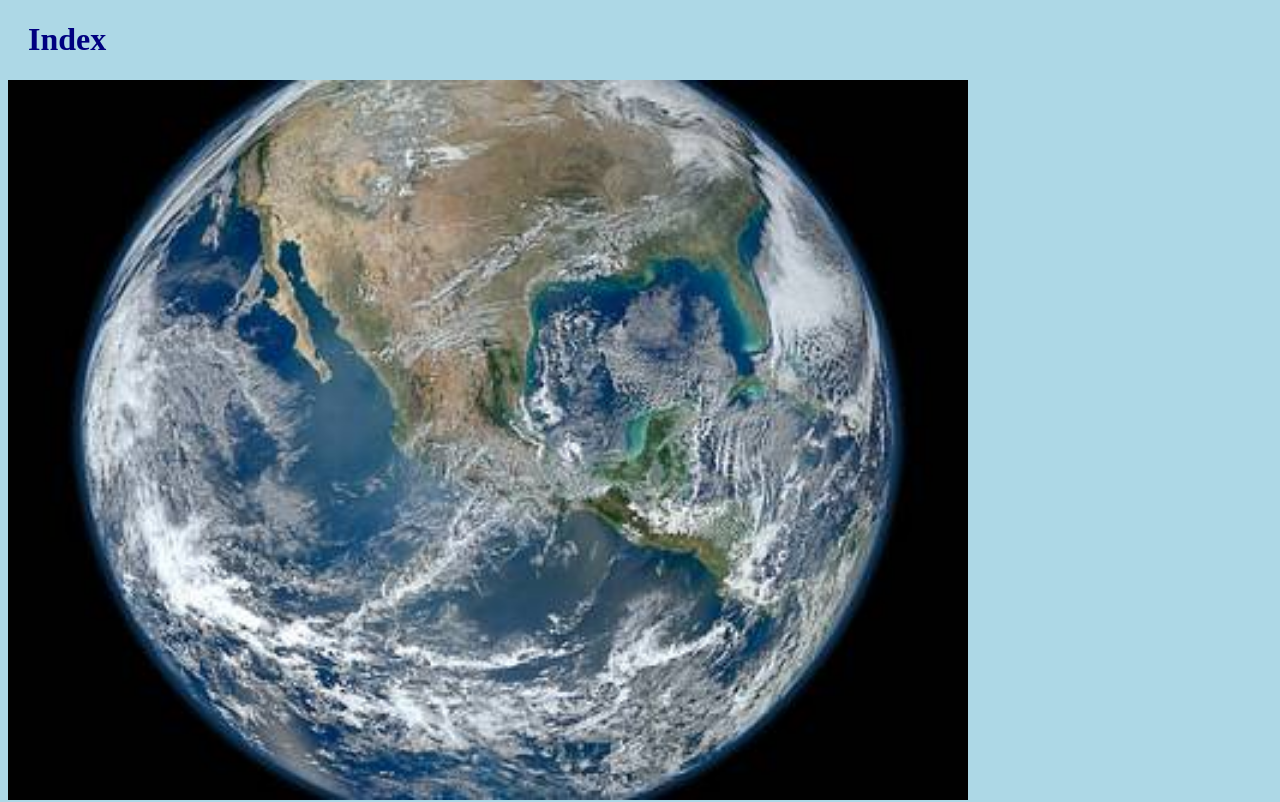
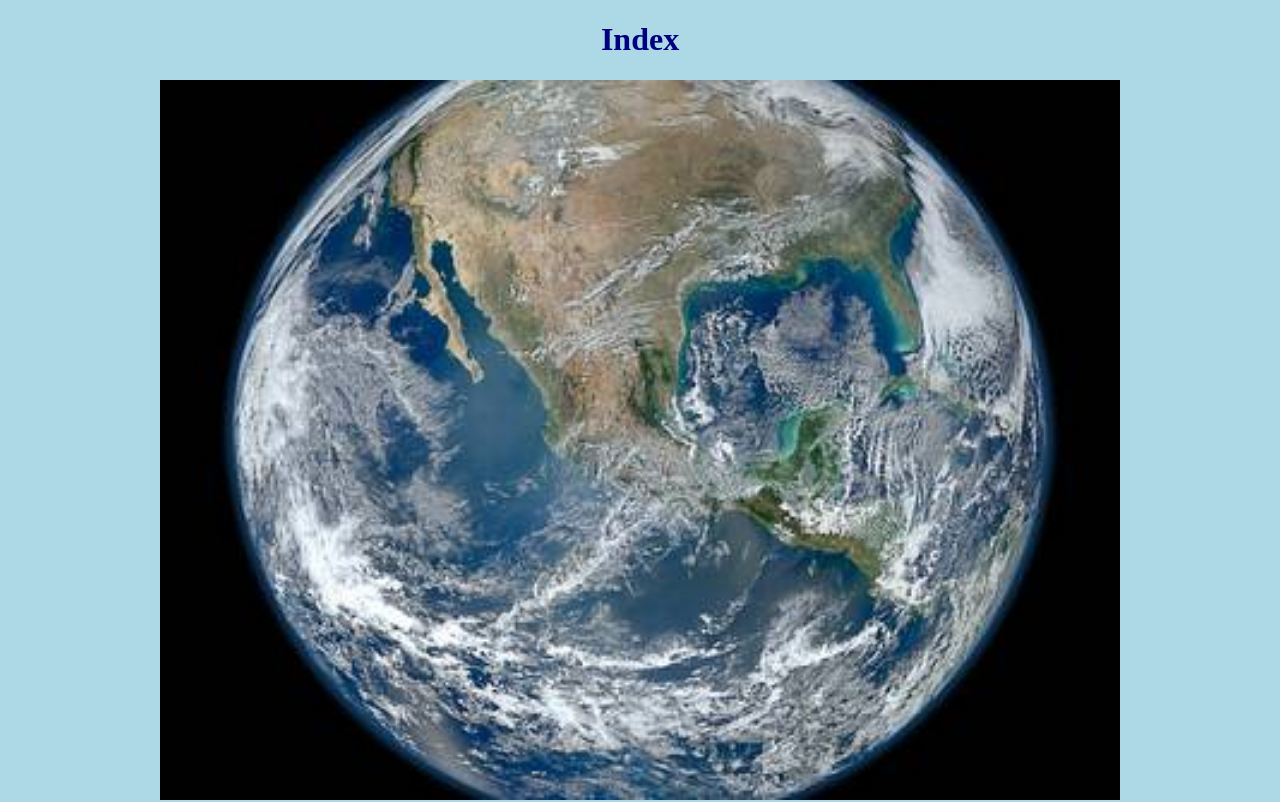
Before and after one commit to Isaias-Is/hello-world, a plain HTML site: page index.html in a window 1280 px wide. Shown: the top 802 px of the page. Drawn offline with Linux system fonts and the light colour scheme.

Commit message:
Updated styles.css

```diff
--- a/index.html
+++ b/index.html
@@ -7,9 +7,7 @@
 <body>
 
 <h1>Index</h1>
-<div>
-<img src="./Earth.jpg" alt="Earth from Space" style="width: 100%;max-width:960px">
-</div>
+<img src="./Earth.jpg" alt="Earth from Space" style="width: 100%;max-width:960px;">
 <p>HTML file to keep track of changes made to files using GIT.</p>
 <p>Learning to use GIT, learning Git.</p>
 
--- a/styles.css
+++ b/styles.css
@@ -4,5 +4,10 @@
 
 h1 {
 color: navy;
-margin-left: 20px;
+text-align: center;
 }
+
+img {
+display: block;
+margin: 0 auto;
+}
```
